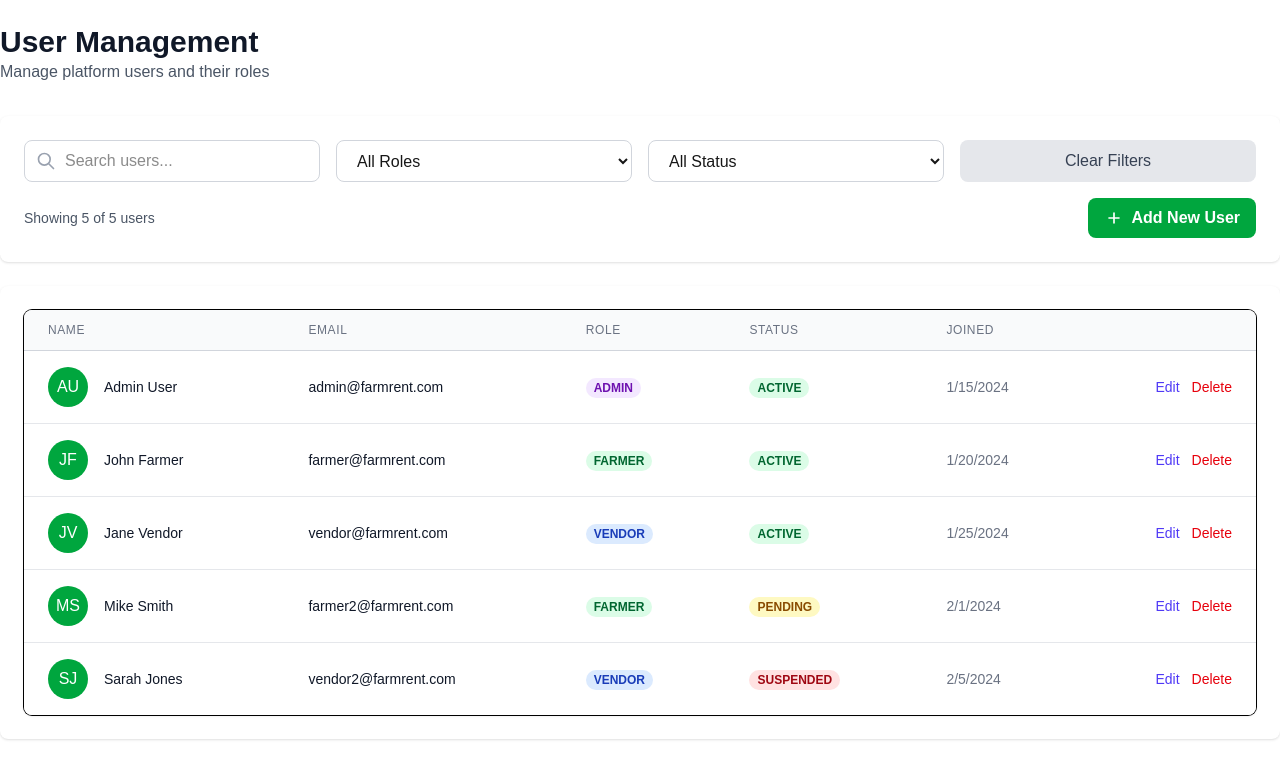
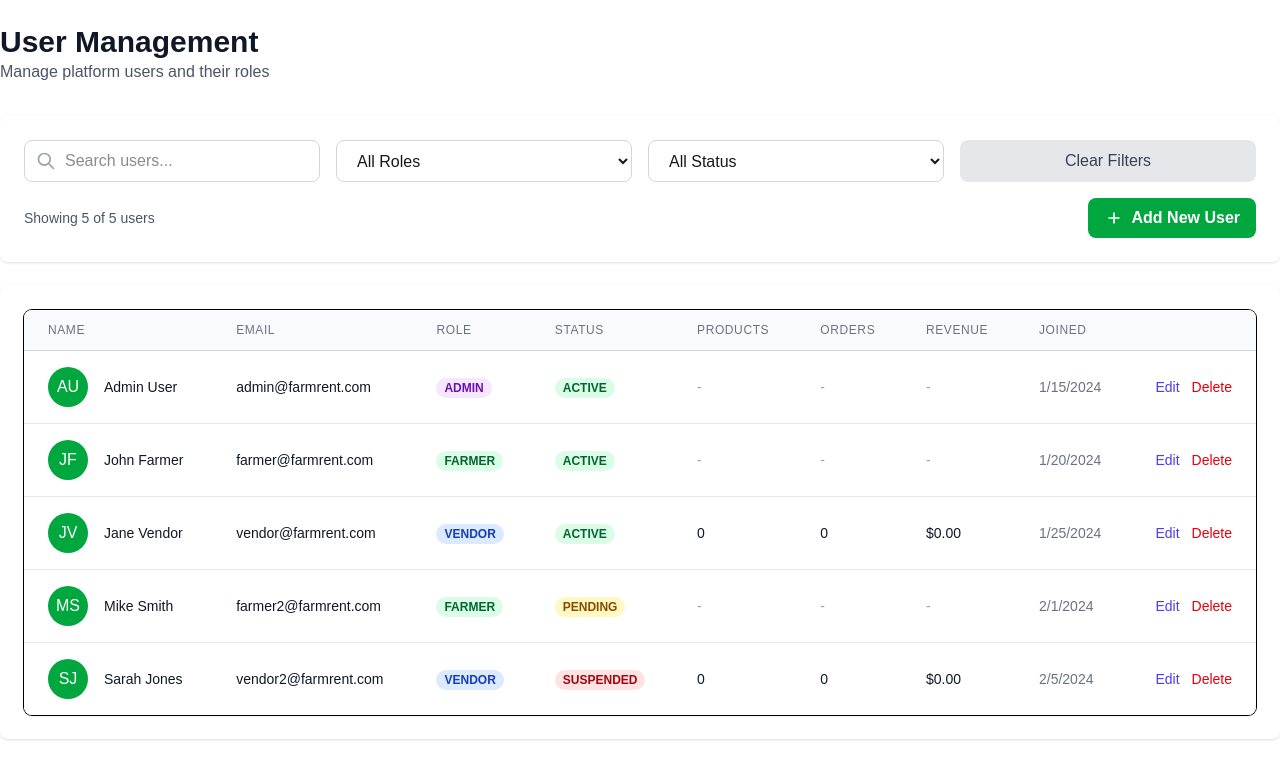
Before and after one commit to felixkumafutsa/farmrent-frontend, a Next.js app: page /dashboard/users in a window 1280 px wide. Shown: the top 778 px of the page. Built offline with nearby package versions, Linux system fonts and the light colour scheme; no server answers.

Commit message:
Add vendor analytics tracking - display products, orders, and revenue

```diff
--- a/src/app/dashboard/users/page.tsx
+++ b/src/app/dashboard/users/page.tsx
@@ -14,6 +14,11 @@ interface User {
   role: string;
   status?: string;
   createdAt?: string;
+  stats?: {
+    totalEquipment?: number;
+    totalBookings?: number;
+    totalRevenue?: number;
+  };
 }
 
 interface CreateUserDto {
@@ -61,15 +66,41 @@ export default function UsersPage() {
 
       if (response.ok) {
         const data = await response.json();
-        setUsers(data);
+
+        // For vendors, fetch their analytics
+        const usersWithStats = await Promise.all(
+          data.map(async (user: User) => {
+            if (user.role === 'VENDOR') {
+              try {
+                const analyticsResponse = await fetch(`${API_URL}/users/vendors/${user.id}/analytics`, {
+                  headers: {
+                    'Authorization': `Bearer ${token}`,
+                  },
+                });
+
+                if (analyticsResponse.ok) {
+                  const analytics = await analyticsResponse.json();
+                  return { ...user, stats: analytics.stats };
+                }
+              } catch (error) {
+                console.error('Error fetching vendor analytics:', error);
+              }
+            }
+            return user;
+          })
+        );
+
+        setUsers(usersWithStats);
       } else {
         // Mock data for now
         const mockUsers = [
           { id: '1', email: 'admin@farmrent.com', firstName: 'Admin', lastName: 'User', role: 'ADMIN', status: 'ACTIVE', createdAt: '2024-01-15' },
           { id: '2', email: 'farmer@farmrent.com', firstName: 'John', lastName: 'Farmer', role: 'FARMER', status: 'ACTIVE', createdAt: '2024-01-20' },
-          { id: '3', email: 'vendor@farmrent.com', firstName: 'Jane', lastName: 'Vendor', role: 'VENDOR', status: 'ACTIVE', createdAt: '2024-01-25' },
+          { id: '3', email: 'vendor@farmrent.com', firstName: 'Jane', lastName: 'Vendor', role: 'VENDOR', status: 'ACTIVE', createdAt: '2024-01-25',
+            stats: { totalEquipment: 5, totalBookings: 12, totalRevenue: 1500 } },
           { id: '4', email: 'farmer2@farmrent.com', firstName: 'Mike', lastName: 'Smith', role: 'FARMER', status: 'PENDING', createdAt: '2024-02-01' },
-          { id: '5', email: 'vendor2@farmrent.com', firstName: 'Sarah', lastName: 'Jones', role: 'VENDOR', status: 'SUSPENDED', createdAt: '2024-02-05' },
+          { id: '5', email: 'vendor2@farmrent.com', firstName: 'Sarah', lastName: 'Jones', role: 'VENDOR', status: 'SUSPENDED', createdAt: '2024-02-05',
+            stats: { totalEquipment: 3, totalBookings: 8, totalRevenue: 900 } },
         ];
         setUsers(mockUsers);
       }
@@ -392,6 +423,15 @@ export default function UsersPage() {
                       Status
                     </th>
                     <th scope="col" className="px-6 py-3 text-left text-xs font-medium text-gray-500 uppercase tracking-wider">
+                      Products
+                    </th>
+                    <th scope="col" className="px-6 py-3 text-left text-xs font-medium text-gray-500 uppercase tracking-wider">
+                      Orders
+                    </th>
+                    <th scope="col" className="px-6 py-3 text-left text-xs font-medium text-gray-500 uppercase tracking-wider">
+                      Revenue
+                    </th>
+                    <th scope="col" className="px-6 py-3 text-left text-xs font-medium text-gray-500 uppercase tracking-wider">
                       Joined
                     </th>
                     <th scope="col" className="relative px-6 py-3">
@@ -402,7 +442,7 @@ export default function UsersPage() {
                 <tbody className="bg-white divide-y divide-gray-200">
                   {filteredUsers.length === 0 ? (
                     <tr>
-                      <td colSpan={6} className="px-6 py-12 text-center text-gray-500">
+                      <td colSpan={8} className="px-6 py-12 text-center text-gray-500">
                         No users found matching your criteria.
                       </td>
                     </tr>
@@ -447,8 +487,35 @@ export default function UsersPage() {
                             {user.status || 'ACTIVE'}
                           </span>
                         </td>
+                        <td className="px-6 py-4 whitespace-nowrap">
+                          {user.role === 'VENDOR' ? (
+                            <div className="text-sm text-gray-900">
+                              {user.stats?.totalEquipment || 0}
+                            </div>
+                          ) : (
+                            <div className="text-sm text-gray-400">-</div>
+                          )}
+                        </td>
+                        <td className="px-6 py-4 whitespace-nowrap">
+                          {user.role === 'VENDOR' ? (
+                            <div className="text-sm text-gray-900">
+                              {user.stats?.totalBookings || 0}
+                            </div>
+                          ) : (
+                            <div className="text-sm text-gray-400">-</div>
+                          )}
+                        </td>
+                        <td className="px-6 py-4 whitespace-nowrap">
+                          {user.role === 'VENDOR' ? (
+                            <div className="text-sm font-medium text-gray-900">
+                              ${user.stats?.totalRevenue?.toFixed(2) || '0.00'}
+                            </div>
+                          ) : (
+                            <div className="text-sm text-gray-400">-</div>
+                          )}
+                        </td>
                         <td className="px-6 py-4 whitespace-nowrap text-sm text-gray-500">
-                          {user.createdAt ? new Date(user.createdAt).toLocaleDateString() : 'N/A'}
+                          {new Date(user.createdAt || '').toLocaleDateString()}
                         </td>
                         <td className="px-6 py-4 whitespace-nowrap text-right text-sm font-medium">
                           <button className="text-indigo-600 hover:text-indigo-900 mr-3">
```
